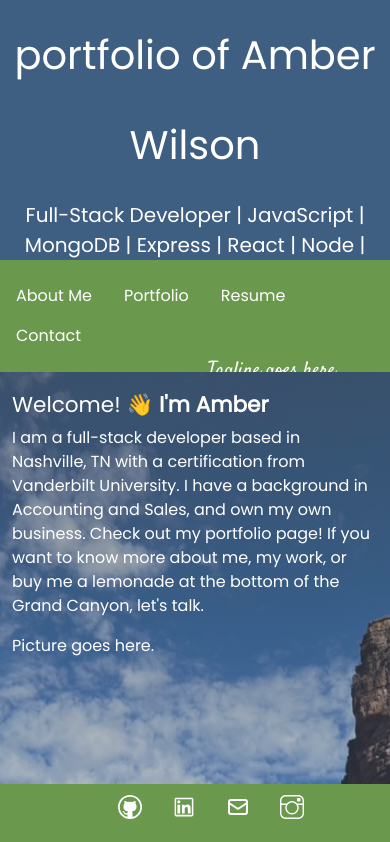
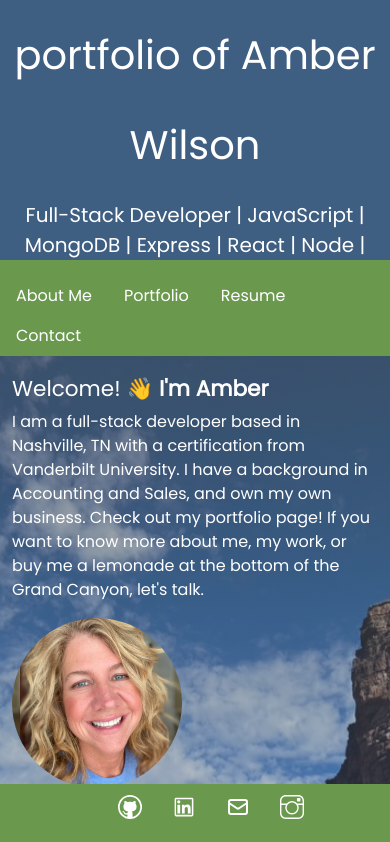
Before and after one commit to awil414/Portfolio, a React (Create React App) app: page / in a window 390 px wide. Shown: the top 842 px of the page. Built offline with nearby package versions, Linux system fonts and the light colour scheme.

Commit message:
adding my picture to About Me page, hiding Navbar tagline with media query, adding my resume to media folder and the link in the Resume page,adding markers to list items in Resume page

```diff
--- a/src/App.css
+++ b/src/App.css
@@ -2,11 +2,10 @@
   box-sizing: border-box;
   margin: 0;
   padding: 0;
-  font-family: 'Poppins', sans-serif;
-
+  font-family: "Poppins", sans-serif;
 }
 
-.App{
+.App {
   height: 100vh;
 }
 /*
--- a/src/components/Navbar/style.css
+++ b/src/components/Navbar/style.css
@@ -26,3 +26,9 @@ li a:hover {
   text-align: right;
   padding-right: 50px;
 }
+
+@media only screen and (max-width:600px) {
+  .right {
+    display: none !important;
+  }
+}
--- a/src/pages/About/index.js
+++ b/src/pages/About/index.js
@@ -30,7 +30,8 @@ export default function About() {
             </p>
           </MDBCol>
           <MDBCol md='5' className='about-image' imgURL={AmberImage}>
-            <p>Picture goes here.</p>
+            <div className='amber-img'></div>
+            {/* <img className='amber-img' alt='amber picture' src={AmberImage}/> */}
           </MDBCol>
         </MDBRow>
       </MDBContainer>
--- a/src/pages/About/style.css
+++ b/src/pages/About/style.css
@@ -44,3 +44,12 @@
 .skills-center {
   text-align: center;
 }
+
+.amber-img {
+  background-image: url(../../images/me.jpeg);
+  height: 170px;
+  width: 170px;
+  border-radius: 170px;
+  background-size: cover;
+  background-position: 8px;
+}
--- a/src/pages/Resume/index.js
+++ b/src/pages/Resume/index.js
@@ -1,5 +1,6 @@
 import React from "react";
 import "./style.css";
+import myResume from "../../media/aresume.pdf";
 
 // import { ListGroupItem } from 'react-bootstrap';
 // import { ListGroup } from 'react-bootstrap';
@@ -22,7 +23,7 @@ const Resume = () => {
     <div class='resume'>
       <div className='main-title'>
         <h2>Resume</h2>
-        <p> Download MY RESUME </p>
+        <p> Download <a href={myResume} download>MY RESUME</a> </p>
       </div>
       <MDBRow>
         <MDBCol sm='6'>
@@ -36,7 +37,7 @@ const Resume = () => {
                     additional content.
                   </em>
                 </p>
-                <ul>
+                <ul className='res-list'>
                   <li>amber.wilson.code@gmail.com</li>
                   <li>(615) 337-1797</li>
                 </ul>
@@ -77,7 +78,7 @@ const Resume = () => {
                   <em>Owner Operator - Certified Personal Trainer</em>
                 </div>
                 <p>Dubs Fitness</p>
-                <ul>
+                <ul className='res-list'>
                   <li>
                     Self-starter, implementing a results-driven personal
                     training business, reaching max capacity clients within
@@ -92,7 +93,7 @@ const Resume = () => {
                   <em>Studio Manager</em>
                 </div>
                 <p>Pure Sweat + Float Studio</p>
-                <ul>
+                <ul className='res-list'>
                   <li>
                     Proactive problem-solver, supervising and training employees
                     and negotiating studio needs.
@@ -106,7 +107,7 @@ const Resume = () => {
                   <em>Lead Strength and Conditioning Coach/Group Instructor</em>
                 </div>
                 <p>Iron Tribe Fitness</p>
-                <ul>
+                <ul className='res-list'>
                   <li>
                     Strong emotional IQ, relationship building skills,
                     instructing 175+ athletes, including sales, client
@@ -121,7 +122,7 @@ const Resume = () => {
                   <em>Pharmaceutical Sales Rep</em>
                 </div>
                 <p>InVentiv Health for Beohringer Ingelheim</p>
-                <ul>
+                <ul className='res-list'>
                   <li>
                     Increased product position within territory, relationship
                     building and educating.
--- a/src/pages/Resume/style.css
+++ b/src/pages/Resume/style.css
@@ -16,7 +16,10 @@
   margin: "0";
 }
 
+.res-list {
+    list-style-type:disc !important;
+}
 ul li::marker {
-  color: #6a994e;
+  color: #6a994e !important;
   font-size: 1.3em;
 }
```
Also changed, not shown: 1 other file (tests, documents, lock files or other folders).
